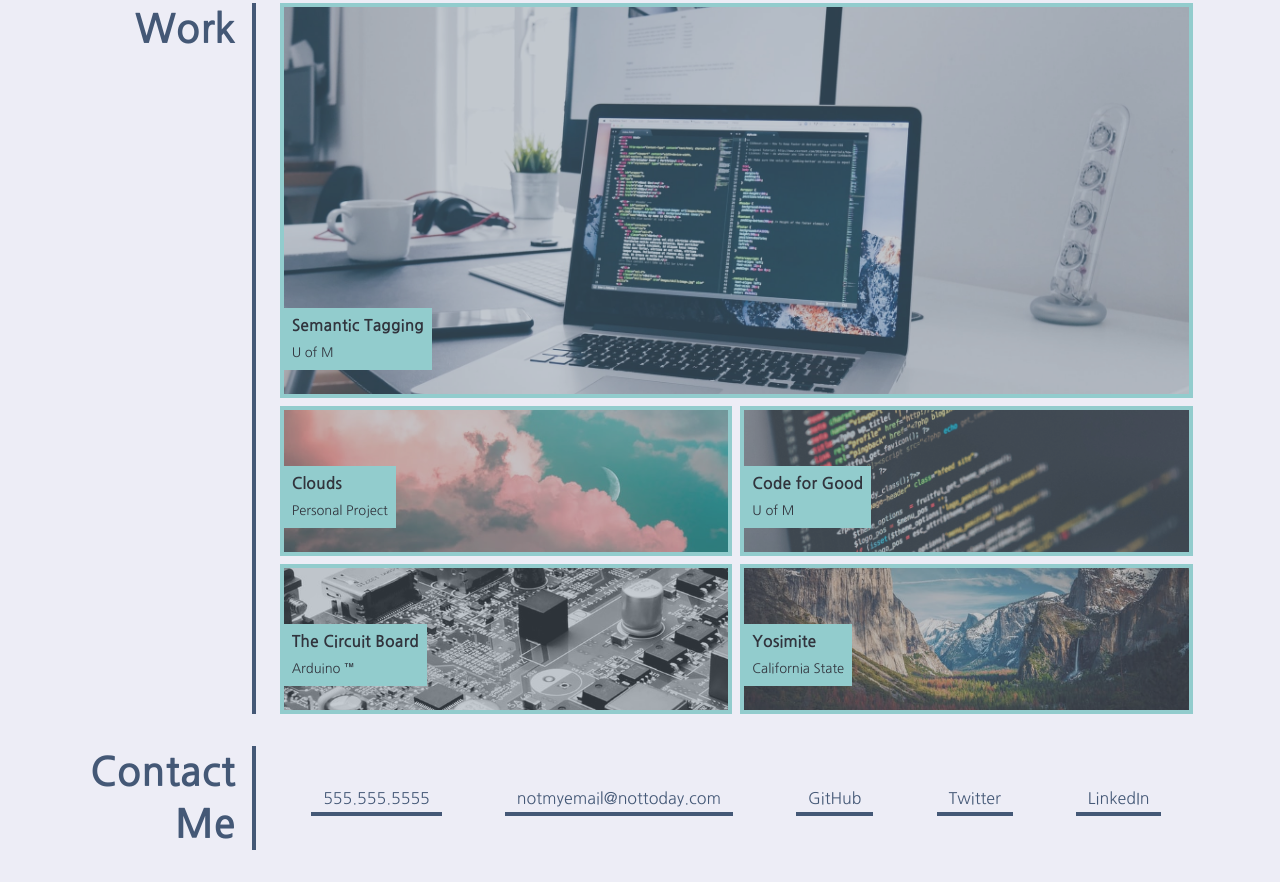
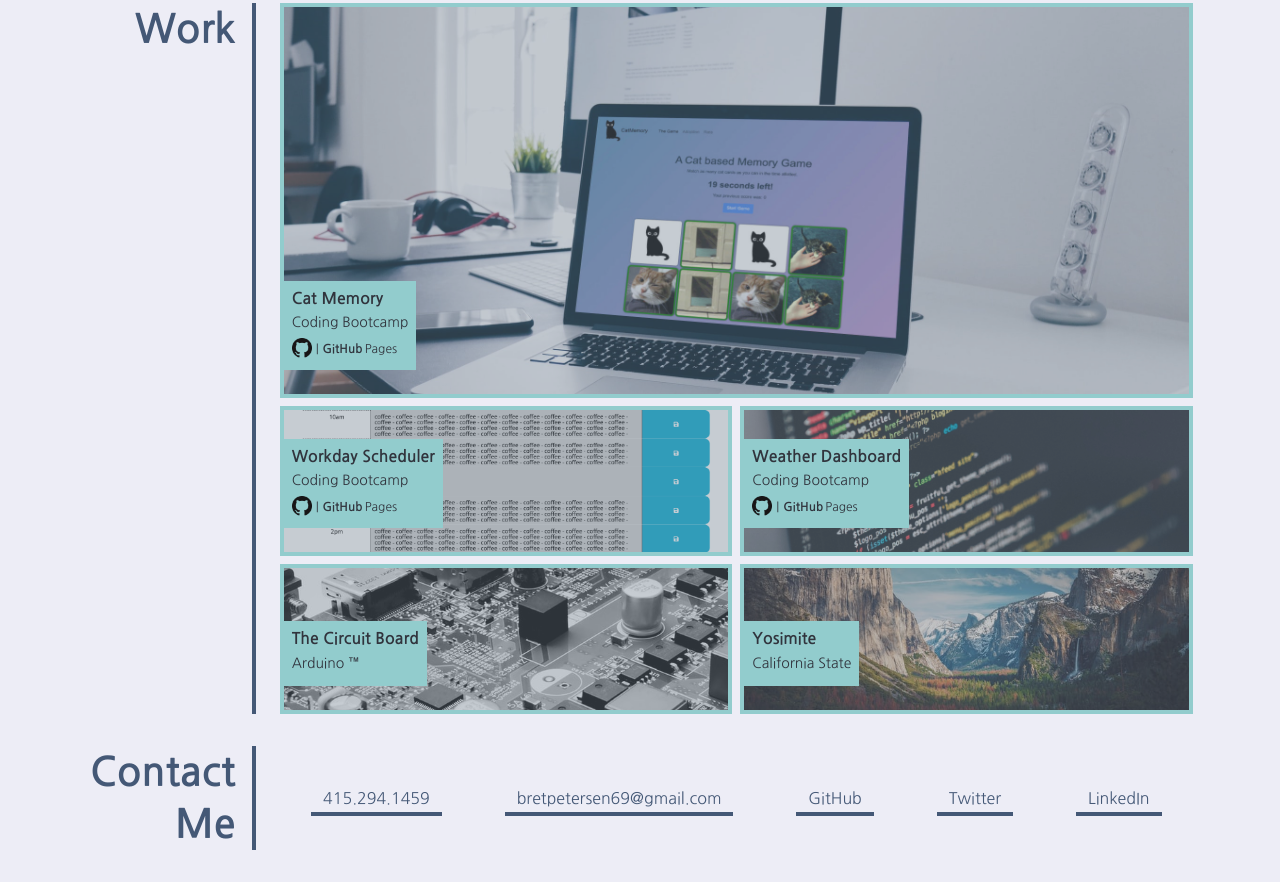
Before and after one commit to bretpeters3n/Advanced-CSS-Portfolio, a plain HTML site: page index.html in a window 1280 px wide. Shown: the part 532-1414 px from the top of the page. Drawn offline with Linux system fonts and the light colour scheme.

Commit message:
Updated portfolio with 3 projects from class

```diff
--- a/css/styles.css
+++ b/css/styles.css
@@ -149,10 +149,6 @@ section h3 {
   width: 100%;
 }
 
-.work-content-flex a {
-  color: var(--accent-color-1);
-}
-
 .article {
   display: flex;
   justify-content: flex-start;
@@ -171,9 +167,15 @@ section h3 {
   position: absolute;
   padding: 8px;
   margin-bottom: 24px;
+  color: var(--accent-color-1);
   background-color: var(--accent-color-2);
   z-index: 3;
   outline: var(--wireframe-outlines);
+}
+
+.article div.title div.projLinks a {
+  text-decoration: none;
+  color: var(--accent-color-1);
 }
 
 .article div.overlay {
@@ -194,14 +196,18 @@ section h3 {
 }
 
 .article div h4 {
-  padding-bottom: 8px;
+  color: var(--accent-color-1);
+  padding-bottom: 4px;
 }
 
 .article div p {
-  font-size: small;
+  color: var(--accent-color-1);
+  font-size: 14px;
+  padding-bottom: 6px;
 }
 
 .article h4 {
+  color: var(--accent-color-1);
   font-weight: bold;
 }
 
@@ -210,11 +216,11 @@ section h3 {
   flex-shrink: 1;
   flex-basis: 100%;
   height: 395px;
-  background-image: url("../img/laptop-on-table.jpg");
+  background-image: url("../img/project-catMemory.jpg");
 }
 
 .article:nth-child(2) {
-  background-image: url("../img/clouds-moon.jpg");
+  background-image: url("../img/project-workScheduler.png");
 }
 
 .article:nth-child(3) {
@@ -231,6 +237,26 @@ section h3 {
 
 .block {
   display: block;
+}
+
+.projLinks {
+  /* outline: 1px solid red; */
+  font-size: 12px;
+  display: flex;
+  /* flex-direction: row; */
+  align-items: center;
+}
+
+.githubIcon {
+  height: 20px;
+  width: 20px;
+  margin-right: 4px;
+}
+
+.githubPagesBolding {
+  font-weight: bolder;
+  margin-left: 4px;
+  margin-right: 2px;
 }
 
 footer {
--- a/index.html
+++ b/index.html
@@ -47,7 +47,7 @@
             discover new possibilities.<br>
             <br>
             I really love street biking, live comedy,
-            and live music. I enjoy meetng new
+            and live music. I enjoy meeting new
             people and learning new things :)<br><br>
             I have experience working with teams
             to brainstorm and whiteboard
@@ -63,27 +63,30 @@
         <h3>Work</h3>
         <div class="work-content">
           <div class="work-content-flex">
-            <a href="https://bretpeters3n.github.io/semantic-tagging/" class="article">
+            <div class="article">
               <div class="title">
-                <h4>Semantic Tagging</h4>
-                <p>U of M</p>
+                <h4>Cat Memory</h4>
+                <p>Coding Bootcamp</p>
+                <div class="projLinks"><a href="https://github.com/bretpeters3n/group-project-1-quick-getaway"><img src="./img/GitHub-Mark-32px.png" class="githubIcon" /></a> | <a href="https://bretpeters3n.github.io/group-project-1-quick-getaway/"><span class="githubPagesBolding">GitHub</span>Pages</a></div>
               </div>
               <div class="overlay"></div>
-            </a>
-            <a href="http://bretpetersen.com/bootstrap/page-uxdesign-keepitcustom.html" class="article">
+            </div>
+            <div class="article">
               <div class="title">
-                <h4>Clouds</h4>
-                <p>Personal Project</p>
+                <h4>Workday Scheduler</h4>
+                <p>Coding Bootcamp</p>
+                <div class="projLinks"><a href="https://github.com/bretpeters3n/work-day-scheduler"><img src="./img/GitHub-Mark-32px.png" class="githubIcon" /></a> | <a href="https://bretpeters3n.github.io/work-day-scheduler/"><span class="githubPagesBolding">GitHub</span>Pages</a></div>
               </div>
               <div class="overlay"></div>
-            </a>
-            <a href="http://bretpetersen.com/bootstrap/page-websites.html" class="article">
+            </div>
+            <div class="article">
               <div class="title">
-                <h4>Code for Good</h4>
-                <p>U of M</p>
+                <h4>Weather Dashboard</h4>
+                <p>Coding Bootcamp</p>
+                <div class="projLinks"><a href="https://github.com/bretpeters3n/weather-dashboard"><img src="./img/GitHub-Mark-32px.png" class="githubIcon" /></a> | <a href="https://bretpeters3n.github.io/weather-dashboard/"><span class="githubPagesBolding">GitHub</span>Pages</a></div>
               </div>
               <div class="overlay"></div>
-            </a>
+            </div>
             <a href="http://bretpetersen.com/bootstrap/page-animatedBanners.html" class="article">
               <div class="title">
                 <h4>The Circuit Board</h4>
@@ -107,8 +110,8 @@
         <h3>Contact Me</h3>
         <footer>
           <ul>
-            <li><a href="tel:5551234567">555.555.5555</a></li>
-            <li><a href="mailto:notmyemail@nottoday.com">notmyemail@nottoday.com</a></li>
+            <li><a href="tel:4152941459">415.294.1459</a></li>
+            <li><a href="mailto:bretpetersen69@gmail.com">bretpetersen69@gmail.com</a></li>
             <li><a href="https://github.com/bretpeters3n">GitHub</a></li>
             <li><a href="https://twitter.com/bpete">Twitter</a></li>
             <li><a href="https://www.linkedin.com/in/bret-petersen-8002023/">LinkedIn</a></li>
```
Also changed, not shown: img/GitHub-Mark-32px.png (added), img/project-catMemory.jpg (added), img/project-workScheduler.png (added).
